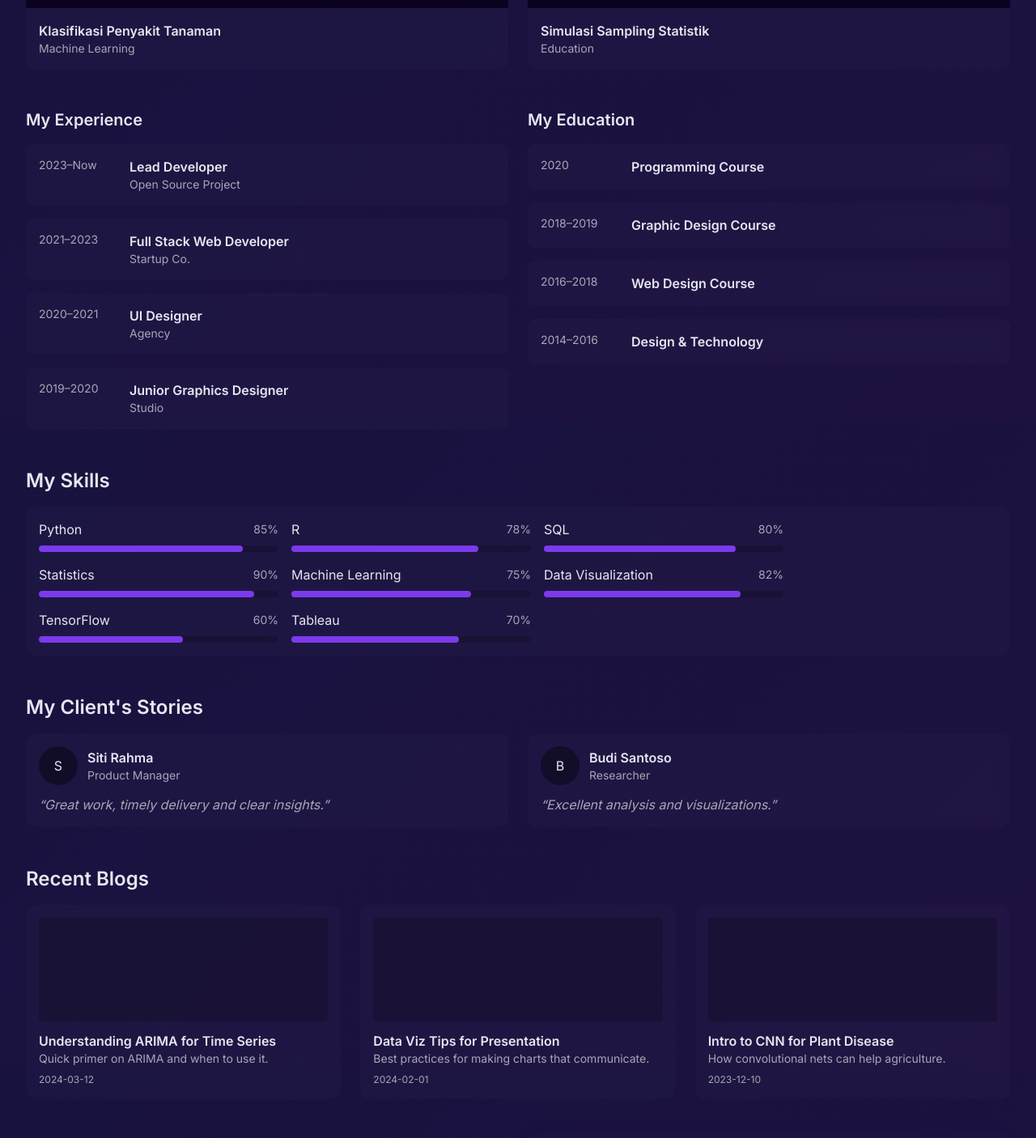
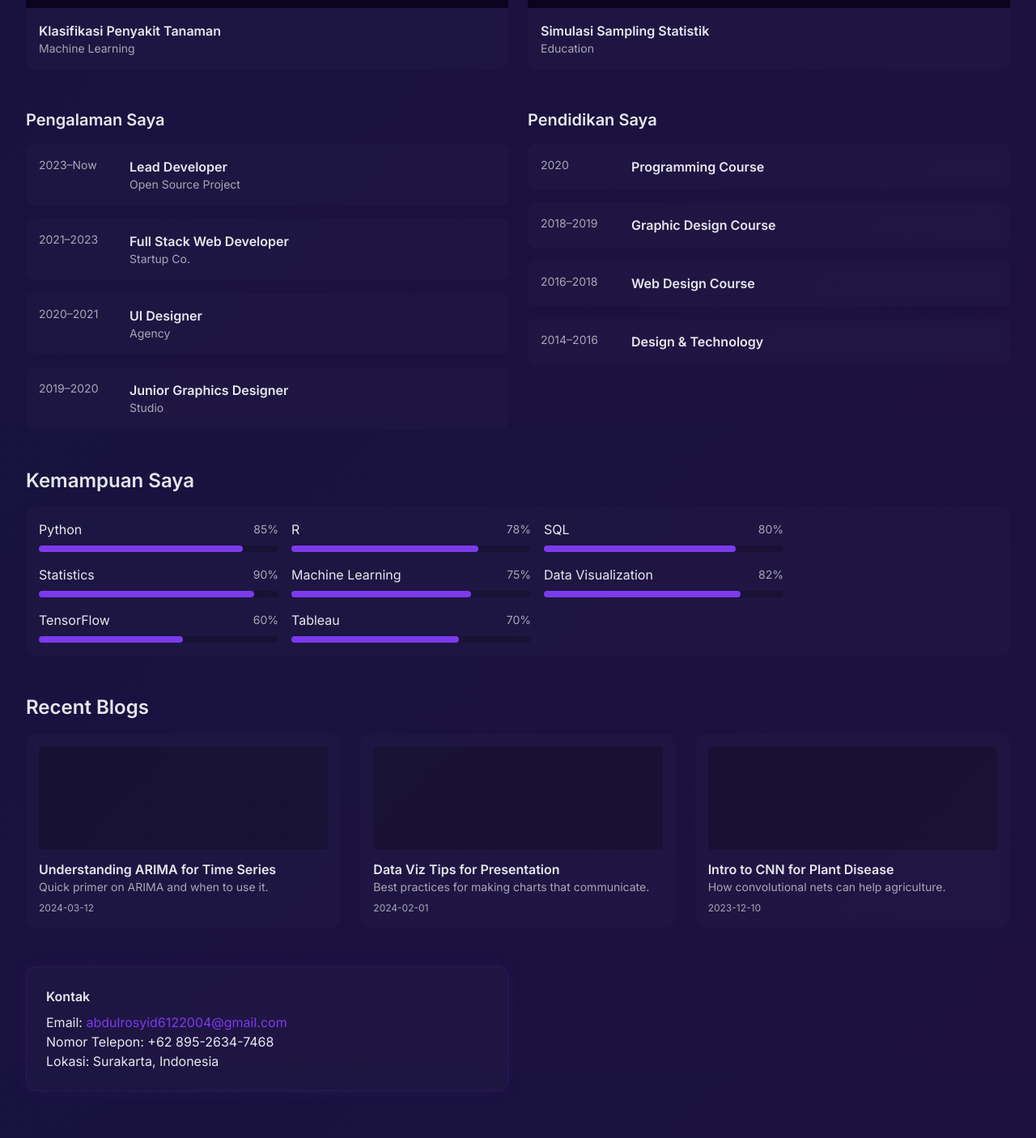
Before and after one commit to abdulrosyid001/Portofolio, a React (Vite) app: page / in a window 1280 px wide. Shown: the part 1080-2486 px from the top of the page at 81% size. Built offline with nearby package versions, Linux system fonts and the light colour scheme.

Commit message:
Pembaruan UI

```diff
--- a/src/App.jsx
+++ b/src/App.jsx
@@ -27,23 +27,18 @@ export default function App() {
 
         <section className="mt-12 grid grid-cols-1 lg:grid-cols-2 gap-6">
           <div>
-            <h3 className="text-xl font-semibold mb-4">My Experience</h3>
+            <h3 className="text-xl font-semibold mb-4">Pengalaman Saya</h3>
             <Experience />
           </div>
           <div>
-            <h3 className="text-xl font-semibold mb-4">My Education</h3>
+            <h3 className="text-xl font-semibold mb-4">Pendidikan Saya</h3>
             <Education />
           </div>
         </section>
 
         <section className="mt-12">
-          <h2 className="text-2xl font-semibold mb-4">My Skills</h2>
+          <h2 className="text-2xl font-semibold mb-4">Kemampuan Saya</h2>
           <Skills />
-        </section>
-
-        <section className="mt-12">
-          <h2 className="text-2xl font-semibold mb-4">My Client's Stories</h2>
-          <Testimonials />
         </section>
 
         <section className="mt-12">
@@ -52,15 +47,11 @@ export default function App() {
         </section>
 
         <section className="mt-12 grid grid-cols-1 lg:grid-cols-2 gap-6">
-          <div>
-            <h2 className="text-2xl font-semibold mb-4">Let's work together!</h2>
-            <ContactForm />
-          </div>
           <div className="glass p-6 rounded-xl neon-outline">
-            <h3 className="font-semibold mb-2">Contact Info</h3>
+            <h3 className="font-semibold mb-2">Kontak</h3>
             <p>Email: <a className="text-primary" href={`mailto:${biodata.email}`}>{biodata.email}</a></p>
-            <p>Phone: {biodata.phone}</p>
-            <p>Location: {biodata.location}</p>
+            <p>Nomor Telepon: {biodata.phone}</p>
+            <p>Lokasi: {biodata.location}</p>
           </div>
         </section>
 
--- a/src/data/biodata.js
+++ b/src/data/biodata.js
@@ -1,10 +1,10 @@
 // Dummy biodata + projects. Edit this file to replace content quickly.
 export const biodata = {
   name: 'Abdul Rosyid',
-  role: 'Mahasiswa Statistika • AI Enthusiast',
-  location: 'Indonesia',
-  email: 'rosyid@example.com',
-  phone: '+62 813-xxxx-xxxx',
+  role: 'Mahasiswa Statistika | Data Enthusiast',
+  location: 'Surakarta, Indonesia',
+  email: 'abdulrosyid6122004@gmail.com',
+  phone: '+62 895-2634-7468',
   about:
     'Seorang mahasiswa S1-Statistika yang berminat dalam artificial intelligence. Berpengalaman dalam membangun model prediktif dan mengimplementasikannya dalam bentuk website dan chatbot.',
   stats: [
```
